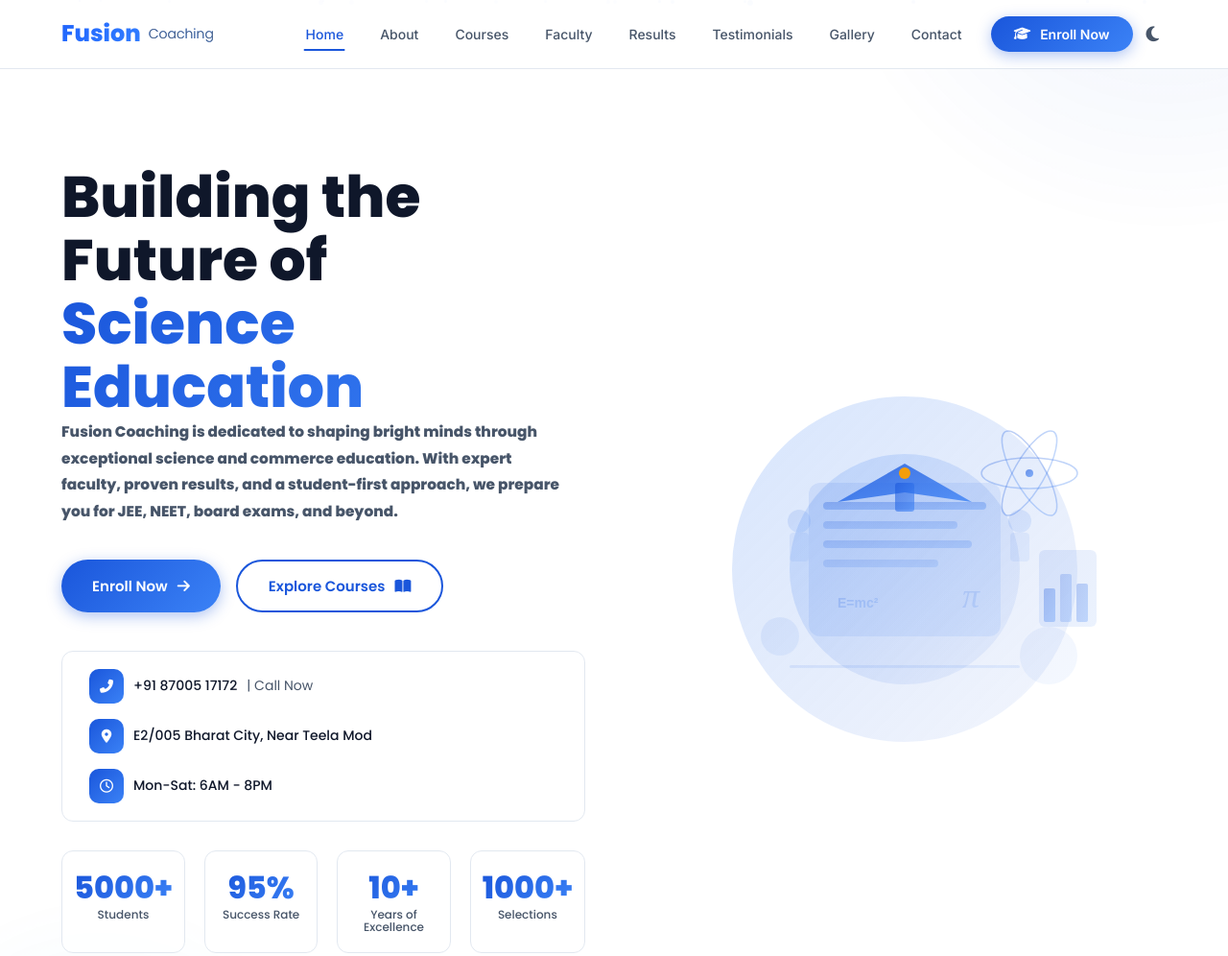
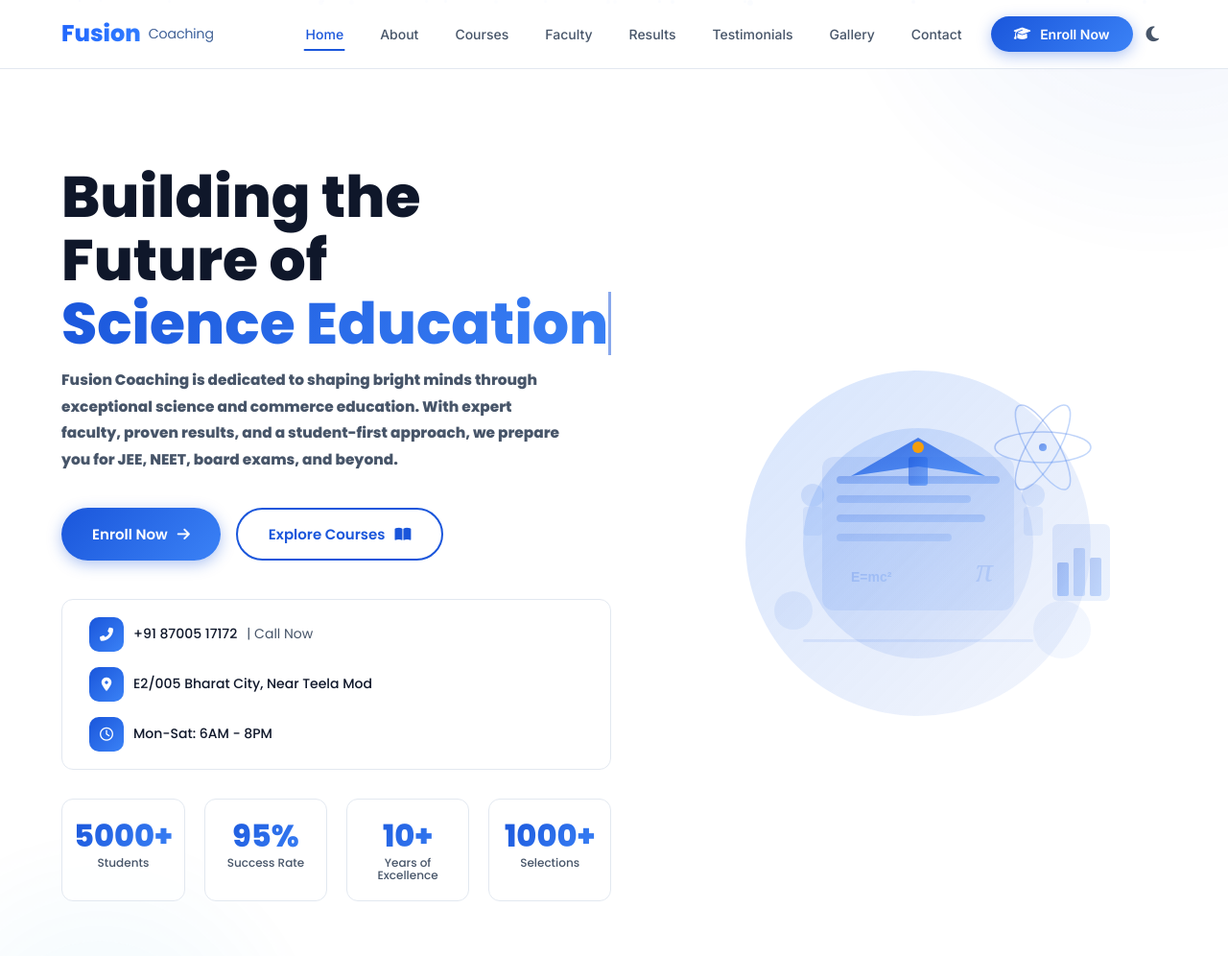
Before and after one commit to justhoneyy/fusion, a plain HTML site: page index.html in a window 1280 px wide. Shown: the top 996 px of the page at 96% size. Drawn offline with Linux system fonts and the light colour scheme.

Commit message:
Update index.html

```diff
--- a/index.html
+++ b/index.html
@@ -96,7 +96,29 @@
     .hero .container{display:grid;grid-template-columns:1fr 1fr;gap:60px;align-items:center;position:relative;z-index:1}
     .hero-content h1{font-family:var(--font-heading);font-size:clamp(36px,5.5vw,60px);font-weight:800;line-height:1.1;margin-bottom:20px}
     .hero-content h1 .line1{display:block;animation:fadeInUp 1s ease-out both}
-    .hero-content h1 .line2{display:block;background:var(--primary-gradient);-webkit-background-clip:text;-webkit-text-fill-color:transparent;background-clip:text;animation:fadeInUp 1s ease-out 0.3s both}
+    .hero-content h1 .line2{
+display:block;
+background:var(--primary-gradient);
+-webkit-background-clip:text;
+-webkit-text-fill-color:transparent;
+background-clip:text;
+}
+
+#changing-text{
+display:inline-block;
+min-width:340px;
+transition:.35s ease;
+border-right:3px solid #1a56db;
+white-space:nowrap;
+overflow:hidden;
+animation:blink .8s infinite;
+}
+
+@keyframes blink{
+50%{
+border-color:transparent;
+}
+}
     @keyframes fadeInUp{0%{opacity:0;transform:translateY(40px)}100%{opacity:1;transform:translateY(0)}}
     .hero-content p{font-size:clamp(15px,1.2vw,18px);color:var(--text-secondary);max-width:520px;margin-bottom:36px;line-height:1.8;animation:fadeInUp 1s ease-out 0.5s both}
     .hero-buttons{display:flex;gap:16px;flex-wrap:wrap;animation:fadeInUp 1s ease-out 0.7s both}
```
